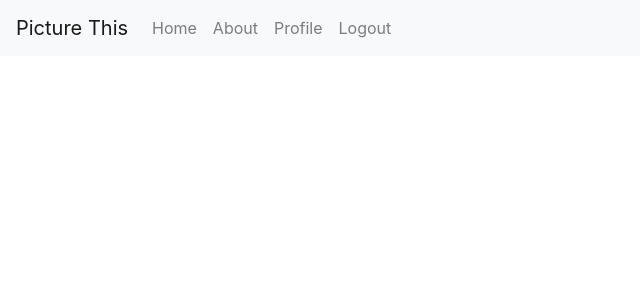
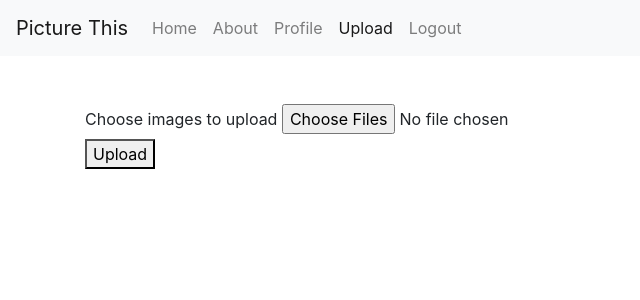
Before and after one commit to teresethulin/picture-this, a PHP site: page /upload.php in a window 1280 px wide. Shown: the top 300 px of the page, without its empty margins (0-640 px from the left). Run offline with PHP 8.4, Linux system fonts and the light colour scheme; the visitor is signed in with stand-in values (Sample User, id 1); data comes from the database, SQL or seed files in the repository.

Commit message:
Create upload.php in app/users, add upload to nav

```diff
--- a/public/upload.php
+++ b/public/upload.php
@@ -5,6 +5,15 @@ require __DIR__ . '/views/header.php';
 if (!isLoggedIn()) {
     redirect('/');
 }
+?>
 
-if (isset($_POST['submit'])) {
-}
+<form action="/app/users/upload.php" method="POST" enctype="multipart/form-data">
+    <div>
+        <label for="posts">Choose images to upload</label>
+        <input type="file" name="posts[]" id="posts" accept=".jpg, .jpeg, .png, .gif" multiple required>
+    </div>
+
+    <button type="submit">Upload</button>
+</form>
+
+<?php require __DIR__ . '/views/footer.php'; ?>
--- a/public/views/navigation.php
+++ b/public/views/navigation.php
@@ -15,6 +15,10 @@
         </li><!-- /nav-item -->
 
         <li class="nav-item">
+            <a class="nav-link <?php echo $_SERVER['SCRIPT_NAME'] === '/upload.php' ? 'active' : ''; ?>" href="/upload.php">Upload</a>
+        </li><!-- /nav-item -->
+
+        <li class="nav-item">
             <?php if (isLoggedIn()) : ?>
                 <a class="nav-link" href="/app/users/logout.php">Logout</a>
             <?php else : ?>
```
Also changed, not shown: public/app/users/upload.php (added).
